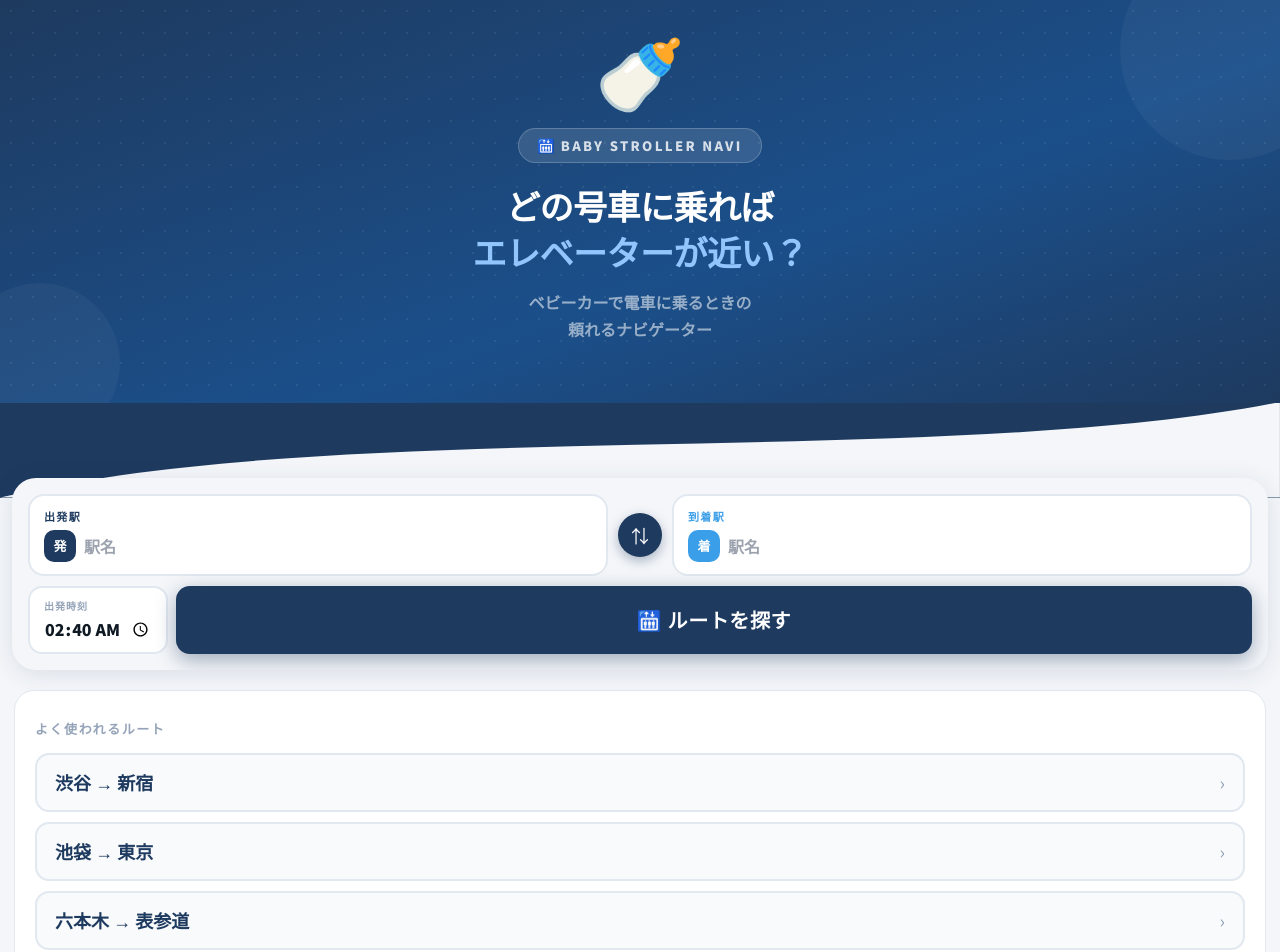
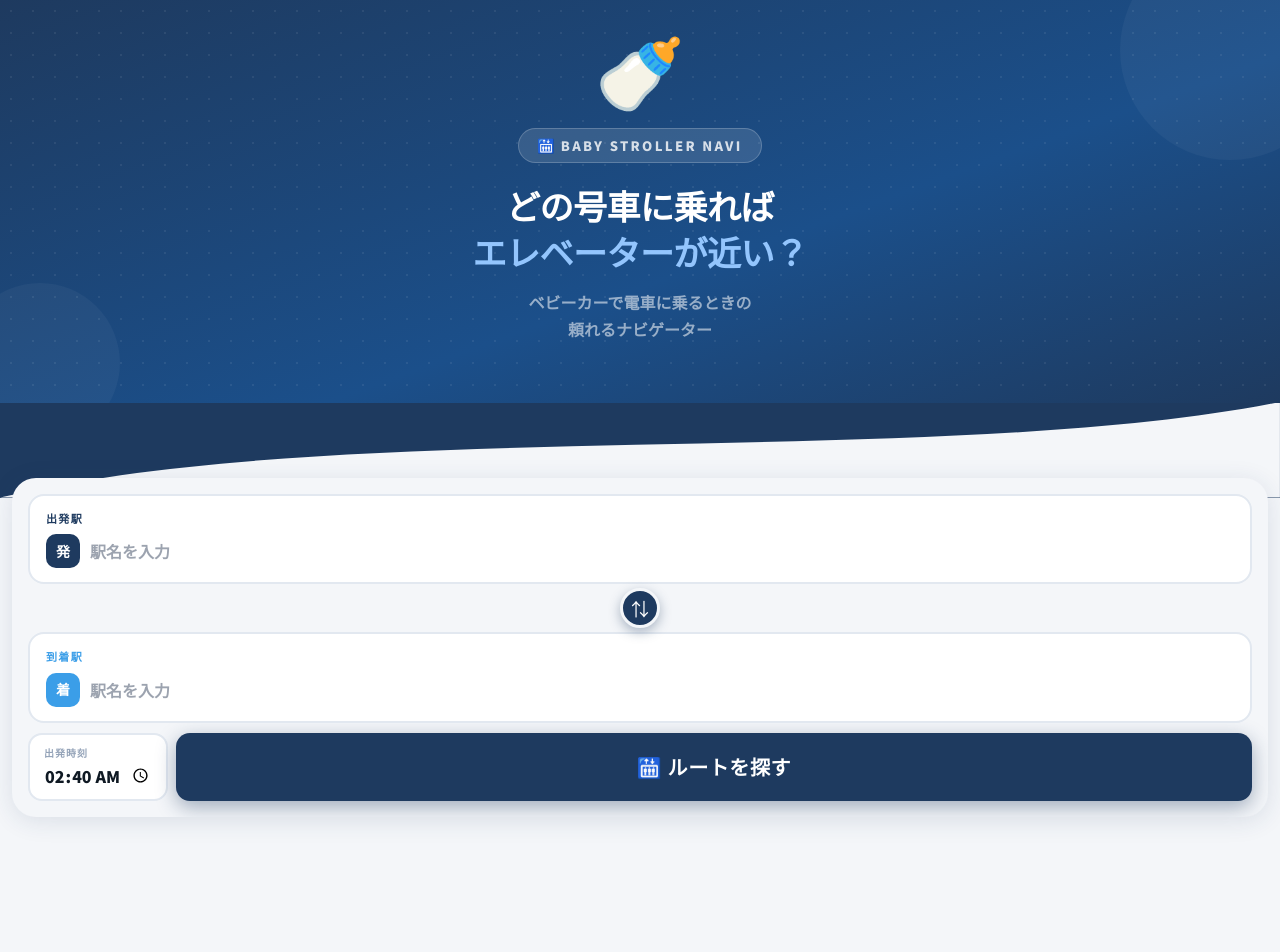
Before and after one commit to shiroma-shiro/baby-stroller-nav, a React (Vite) app: page / in a window 1280 px wide. Shown: the top 952 px of the page. After the commit the page ends 865 px from the top, so only its background shows below. Built offline with nearby package versions, Linux system fonts and the light colour scheme.

Commit message:
入力欄を縦2行に変更

```diff
--- a/src/App.tsx
+++ b/src/App.tsx
@@ -229,37 +229,8 @@ export default function App() {
           </>
         )}
 
-        {/* 初期状態 */}
-        {!routes && !loading && !noResult && (
-          <div style={{ padding: '20px 14px' }}>
-            <div style={{
-              background: '#fff', borderRadius: '20px', padding: '28px 20px',
-              border: '1px solid #E2E8F0',
-            }}>
-              <p style={{ fontSize: '13px', fontWeight: 800, color: '#94A3B8', letterSpacing: '0.12em',
-                margin: '0 0 14px', textTransform: 'uppercase' }}>よく使われるルート</p>
-              <div style={{ display: 'flex', flexDirection: 'column', gap: '10px' }}>
-                {[
-                  { from: '渋谷', to: '新宿',   label: '渋谷 → 新宿' },
-                  { from: '池袋', to: '東京',   label: '池袋 → 東京' },
-                  { from: '六本木', to: '表参道', label: '六本木 → 表参道' },
-                ].map(({ from, to, label }) => (
-                  <button key={label} className="pressable"
-                    onClick={() => doSearch({ from, to, time: new Date().toTimeString().slice(0, 5) })}
-                    style={{
-                      width: '100%', padding: '14px 18px',
-                      borderRadius: '14px', border: '2px solid #E2E8F0',
-                      background: '#F8FAFC', cursor: 'pointer',
-                      display: 'flex', alignItems: 'center', justifyContent: 'space-between',
-                    }}>
-                    <span style={{ fontSize: '18px', fontWeight: 800, color: '#1E3A5F' }}>{label}</span>
-                    <span style={{ fontSize: '18px', color: '#94A3B8' }}>›</span>
-                  </button>
-                ))}
-              </div>
-            </div>
-          </div>
-        )}
+        {/* 初期状態 — 何も表示しない */}
+        {!routes && !loading && !noResult && null}
       </div>
     </div>
   );
--- a/src/components/SearchForm.tsx
+++ b/src/components/SearchForm.tsx
@@ -42,50 +42,45 @@ export default function SearchForm({ initial, onSearch, loading }: SearchFormPro
   return (
     <form onSubmit={handleSubmit} style={{ padding: '16px' }}>
 
-      {/* ── 発 / 着 横並び ── */}
-      <div style={{
-        display: 'grid', gridTemplateColumns: '1fr 48px 1fr',
-        gap: '8px', alignItems: 'center', marginBottom: '10px',
-      }}>
+      {/* ── 発 / 着 縦並び ── */}
+      <div style={{ display: 'flex', flexDirection: 'column', gap: '8px', marginBottom: '10px', position: 'relative' }}>
 
         {/* 出発駅 */}
         <div style={{
-          background: '#fff',
-          border: '2px solid #E2E8F0',
-          borderRadius: '16px', padding: '12px 14px',
-          transition: 'border-color 0.15s',
+          background: '#fff', border: '2px solid #E2E8F0',
+          borderRadius: '16px', padding: '14px 16px',
         }}>
           <p style={{
             fontSize: '11px', fontWeight: 800, color: '#1E3A5F',
-            letterSpacing: '0.12em', margin: '0 0 6px',
-            textTransform: 'uppercase',
+            letterSpacing: '0.12em', margin: '0 0 8px', textTransform: 'uppercase',
           }}>出発駅</p>
-          <div style={{ display: 'flex', alignItems: 'center', gap: '8px' }}>
+          <div style={{ display: 'flex', alignItems: 'center', gap: '10px' }}>
             <div style={{
-              width: '32px', height: '32px', borderRadius: '10px', flexShrink: 0,
+              width: '34px', height: '34px', borderRadius: '10px', flexShrink: 0,
               background: '#1E3A5F',
               display: 'flex', alignItems: 'center', justifyContent: 'center',
-              fontSize: '13px', fontWeight: 900, color: '#fff',
+              fontSize: '14px', fontWeight: 900, color: '#fff',
             }}>発</div>
             <input
               list="station-list"
               value={from}
               onChange={e => setFrom(e.target.value)}
-              placeholder="駅名"
+              placeholder="駅名を入力"
               required
               style={inputStyle}
             />
           </div>
         </div>
 
-        {/* スワップ */}
-        <div style={{ display: 'flex', justifyContent: 'center' }}>
+        {/* スワップボタン（中央に浮かせる） */}
+        <div style={{ display: 'flex', justifyContent: 'center', margin: '-4px 0', zIndex: 1 }}>
           <button type="button" onClick={swap}
             className={swapping ? 'swap-go' : ''}
             style={{
-              width: '44px', height: '44px', borderRadius: '50%',
+              width: '40px', height: '40px', borderRadius: '50%',
               background: '#1E3A5F',
-              border: 'none', color: '#fff', fontSize: '18px', cursor: 'pointer',
+              border: '3px solid #F4F6F9',
+              color: '#fff', fontSize: '18px', cursor: 'pointer',
               display: 'flex', alignItems: 'center', justifyContent: 'center',
               boxShadow: '0 4px 12px rgba(30,58,95,0.35)',
               lineHeight: 1,
@@ -95,28 +90,25 @@ export default function SearchForm({ initial, onSearch, loading }: SearchFormPro
 
         {/* 到着駅 */}
         <div style={{
-          background: '#fff',
-          border: '2px solid #E2E8F0',
-          borderRadius: '16px', padding: '12px 14px',
-          transition: 'border-color 0.15s',
+          background: '#fff', border: '2px solid #E2E8F0',
+          borderRadius: '16px', padding: '14px 16px',
         }}>
           <p style={{
             fontSize: '11px', fontWeight: 800, color: '#3B9EE8',
-            letterSpacing: '0.12em', margin: '0 0 6px',
-            textTransform: 'uppercase',
+            letterSpacing: '0.12em', margin: '0 0 8px', textTransform: 'uppercase',
           }}>到着駅</p>
-          <div style={{ display: 'flex', alignItems: 'center', gap: '8px' }}>
+          <div style={{ display: 'flex', alignItems: 'center', gap: '10px' }}>
             <div style={{
-              width: '32px', height: '32px', borderRadius: '10px', flexShrink: 0,
+              width: '34px', height: '34px', borderRadius: '10px', flexShrink: 0,
               background: '#3B9EE8',
               display: 'flex', alignItems: 'center', justifyContent: 'center',
-              fontSize: '13px', fontWeight: 900, color: '#fff',
+              fontSize: '14px', fontWeight: 900, color: '#fff',
             }}>着</div>
             <input
               list="station-list"
               value={to}
               onChange={e => setTo(e.target.value)}
-              placeholder="駅名"
+              placeholder="駅名を入力"
               required
               style={inputStyle}
             />
```
